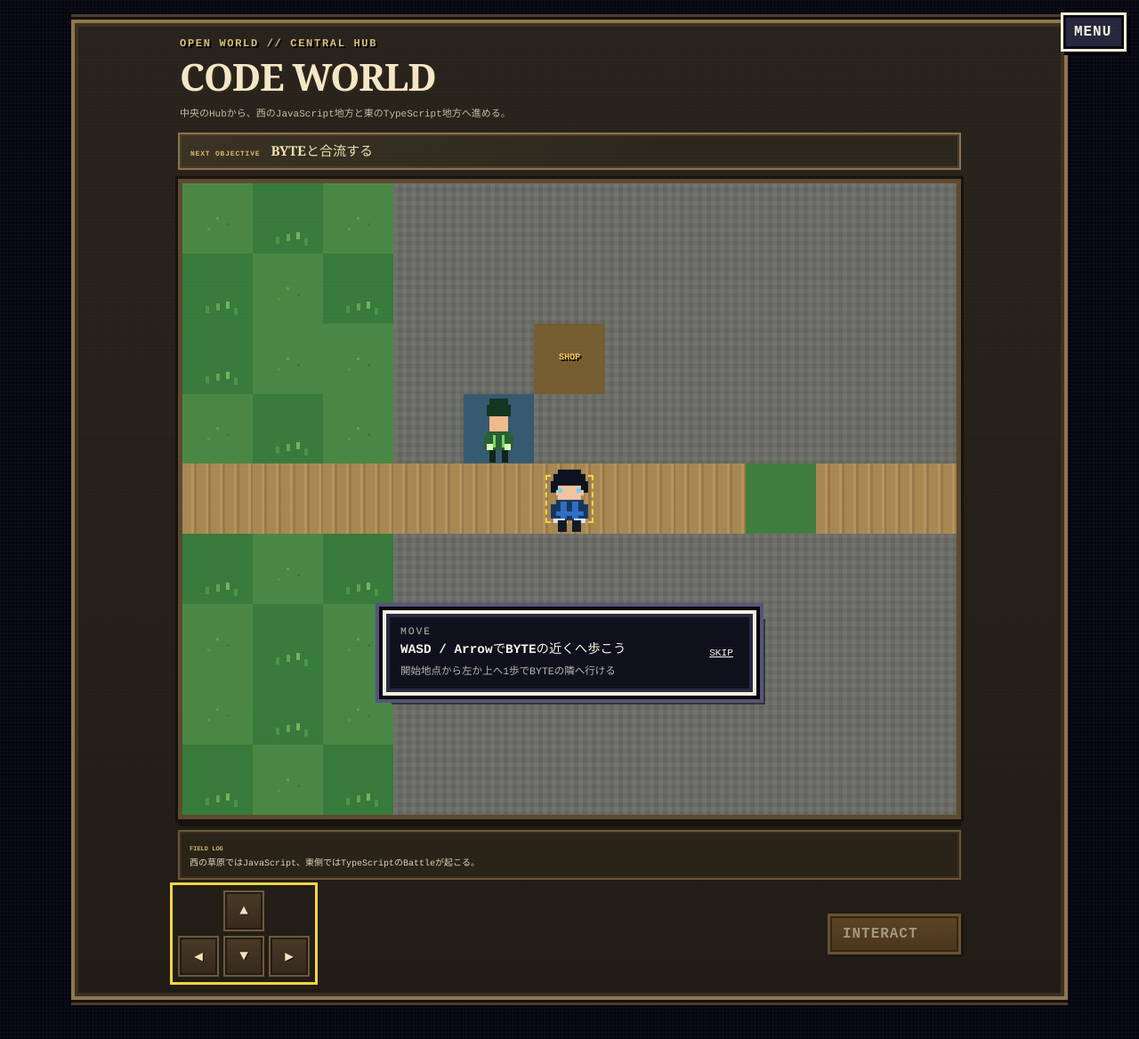
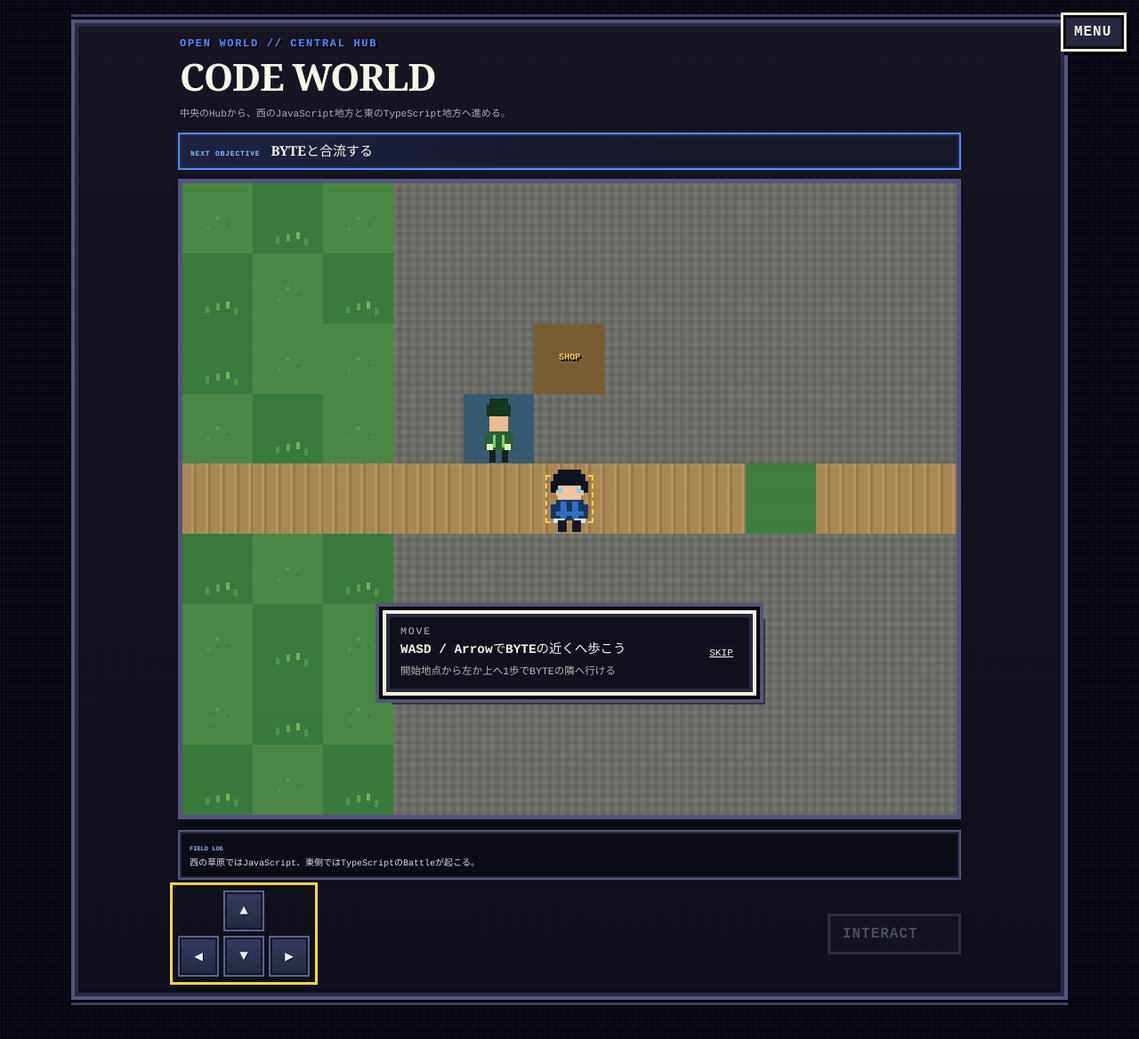
Before and after one commit to mui-1729/code-reading-rpg, a React (Vite) app: page /world in a window 1280 px wide. Shown: the top 1168 px of the page at 89% size. Built offline with nearby package versions, Linux system fonts and the light colour scheme.

Commit message:
design: unify world chrome with global semantic palette

```diff
--- a/src/code-world-presentation.css
+++ b/src/code-world-presentation.css
@@ -1,18 +1,25 @@
-/* CODE WORLD presentation: fantasy field is primary; technical chrome is secondary. */
+/* CODE WORLD presentation: fantasy field is primary; game-wide semantic colors stay consistent. */
 .world-shell {
   width: min(100% - 24px, 1120px);
+  --world-ui-frame: #54547c;
+  --world-ui-frame-dark: #292944;
+  --world-ui-surface: var(--panel);
+  --world-ui-surface-raised: var(--panel-2);
+  --world-ui-text: #f8f6e8;
+  --world-ui-muted: #aaa8c3;
+  --world-ui-focus: var(--blue);
 }
 
 .world-shell .world-panel {
   padding: 16px 16px 22px;
   background:
-    linear-gradient(rgba(255, 255, 255, .018), rgba(0, 0, 0, .07)),
-    #241f18;
-  border-color: #8f7650;
-  outline-color: #3d3021;
+    linear-gradient(rgba(255, 255, 255, .018), rgba(0, 0, 0, .08)),
+    var(--world-ui-surface);
+  border-color: var(--world-ui-frame);
+  outline-color: var(--world-ui-frame-dark);
   box-shadow:
-    0 0 0 3px #15110d,
-    0 0 0 6px #4e3c28,
+    0 0 0 3px #05050b,
+    0 0 0 6px #3e3e61,
     7px 8px 0 rgba(0, 0, 0, .42);
 }
 
@@ -24,30 +31,30 @@
 }
 
 .world-shell .world-header .eyebrow {
-  color: #d7bd7b;
+  color: var(--world-ui-focus);
 }
 
 .world-shell .world-header h1 {
   margin-top: 2px;
-  color: #f4e7c7;
+  color: var(--world-ui-text);
   font-family: Georgia, 'Times New Roman', serif;
   font-weight: 800;
   letter-spacing: -.025em;
-  text-shadow: 2px 2px 0 #332718;
+  text-shadow: 2px 2px 0 #151526;
 }
 
 .world-shell .world-header p {
-  color: #c6baa3;
+  color: var(--world-ui-muted);
 }
 
 .world-shell .world-mini-status {
-  border-color: #745f3e;
-  background: rgba(35, 29, 20, .72);
-  box-shadow: inset 0 0 0 2px #3a2e1f;
+  border-color: #555579;
+  background: rgba(16, 16, 29, .82);
+  box-shadow: inset 0 0 0 2px #282841;
 }
 
 .world-shell .world-mini-status span {
-  color: #e2c77f;
+  color: #c8d8ff;
 }
 
 .world-shell .world-next-objective {
@@ -58,48 +65,50 @@
   align-items: baseline;
   column-gap: 12px;
   row-gap: 3px;
-  border: 2px solid #8b734b;
+  border: 2px solid var(--world-ui-focus);
   outline: 0;
   background:
-    linear-gradient(90deg, rgba(218, 181, 102, .08), transparent 62%),
-    #2c271d;
-  box-shadow: inset 0 0 0 2px #4a3c28;
+    linear-gradient(90deg, rgba(79, 140, 255, .10), transparent 62%),
+    var(--world-ui-surface-raised);
+  box-shadow: inset 0 0 0 2px #292944;
 }
 
 .world-shell .world-next-objective > span {
-  color: #d9b96c;
+  color: #8fb5ff;
   font-size: 8px;
 }
 
 .world-shell .world-next-objective > strong {
-  color: #f0dfb5;
+  color: var(--world-ui-text);
   font-family: Georgia, 'Times New Roman', serif;
   font-size: 15px;
 }
 
 .world-shell .world-next-objective > p {
   grid-column: 2;
-  color: #cfc2a9;
+  color: #c3c1d8;
   font-size: 10px;
 }
 
 .world-shell .world-next-objective.is-clear {
-  border-color: #6f8e54;
-  background: #22291d;
+  border-color: var(--green);
+  background:
+    linear-gradient(90deg, rgba(141, 219, 82, .08), transparent 62%),
+    #171f19;
 }
 
 .world-shell .world-viewport {
-  border: 5px solid #5d492f;
-  outline: 3px solid #17120e;
+  border: 5px solid var(--world-ui-frame);
+  outline: 3px solid #11111d;
   box-shadow:
-    inset 0 0 0 2px rgba(255, 238, 190, .10),
+    inset 0 0 0 2px rgba(255, 255, 255, .08),
     0 8px 0 rgba(0, 0, 0, .34);
 }
 
-/* Region map palettes remain in terrain CSS; these frames make the change feel like travel. */
+/* Region identity belongs to the scene frame, not the global UI chrome. */
 .world-viewport[data-world-map='js-village'] {
-  border-color: #7b623d;
-  outline-color: #332719;
+  border-color: #6b8855;
+  outline-color: #263521;
 }
 
 .world-viewport[data-world-map='js-forest'] {
@@ -121,18 +130,18 @@
 }
 
 .world-shell .world-message {
-  border: 2px solid #6b5739;
+  border: 2px solid #555579;
   outline: 0;
-  background: rgba(43, 36, 25, .9);
-  box-shadow: inset 0 0 0 2px #382d1f;
+  background: rgba(12, 12, 23, .92);
+  box-shadow: inset 0 0 0 2px #282841;
 }
 
 .world-shell .world-message span {
-  color: #d4b86f;
+  color: #8fb5ff;
 }
 
 .world-shell .world-message p {
-  color: #e0d5bd;
+  color: #dddbea;
 }
 
 .world-shell .world-controls {
@@ -140,23 +149,30 @@
 }
 
 .world-shell .world-dpad button {
-  border-color: #6e593b;
-  background: linear-gradient(#4a3a27, #35291d);
-  color: #f2e1bc;
-  box-shadow: inset 0 0 0 2px #241b13;
-  text-shadow: 1px 1px 0 #17100b;
+  border-color: #5b628b;
+  background: linear-gradient(#353b5f, #242840);
+  color: #eef2ff;
+  box-shadow: inset 0 0 0 2px #151729;
+  text-shadow: 1px 1px 0 #0c0d17;
 }
 
 .world-shell .world-dpad button:hover {
-  border-color: #a68a59;
-  background: linear-gradient(#59462e, #3d2f20);
+  border-color: #829de0;
+  background: linear-gradient(#414a76, #2b3150);
 }
 
 .world-shell .world-interact {
-  border-color: #9b7945;
-  background: linear-gradient(#86612f, #684722);
-  color: #fff1c9;
-  box-shadow: inset 0 0 0 2px #432b16, 3px 3px 0 #17100b;
+  border-color: #79a7ff;
+  background: linear-gradient(#4f8cff, #3765bd);
+  color: #fff;
+  box-shadow: inset 0 0 0 2px #244681, 3px 3px 0 #0c0d17;
+}
+
+.world-shell .world-interact:disabled {
+  border-color: #42445f;
+  background: #171724;
+  color: #77788d;
+  box-shadow: none;
 }
 
 /* Technical terms remain intentionally technical inside fantasy chrome. */
```
